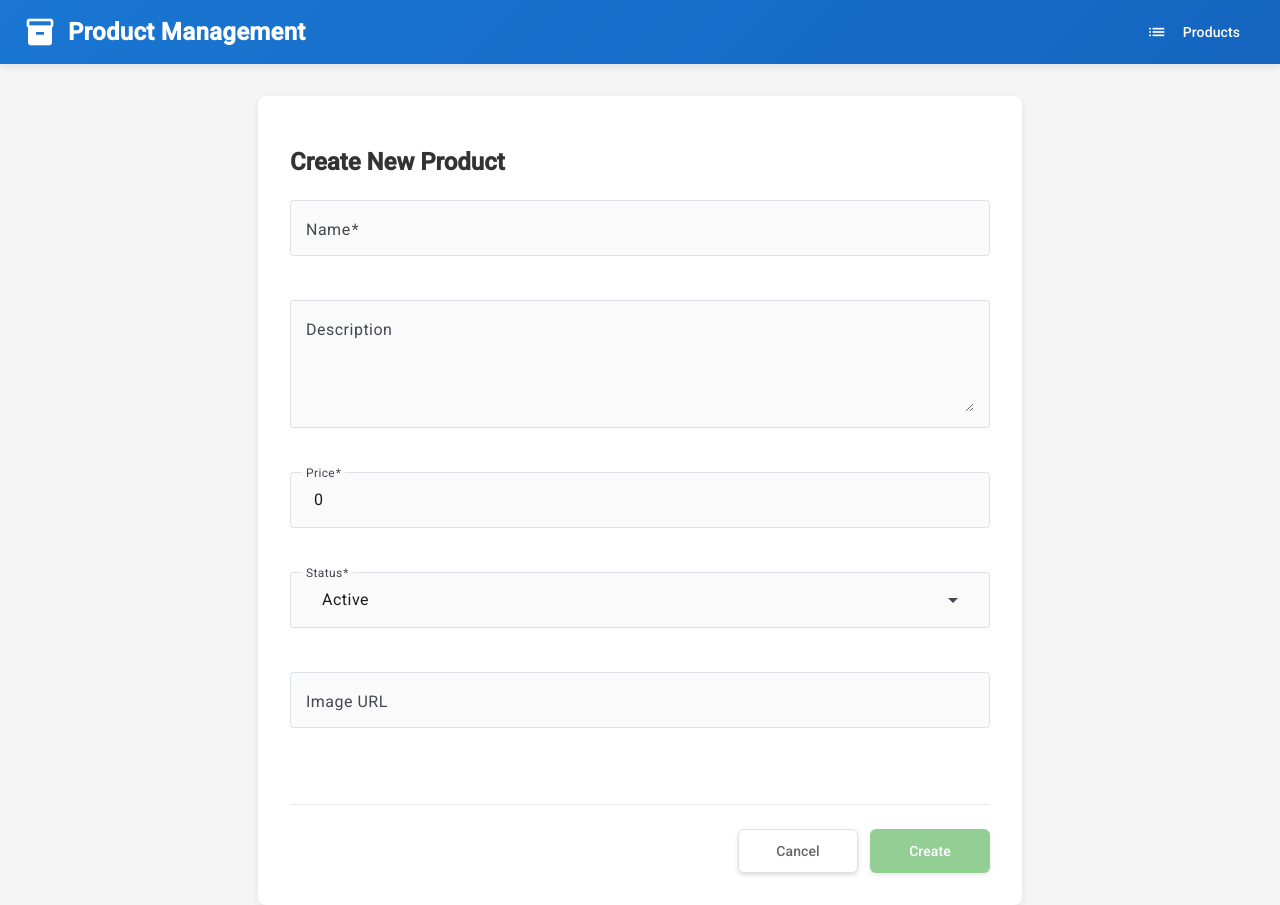
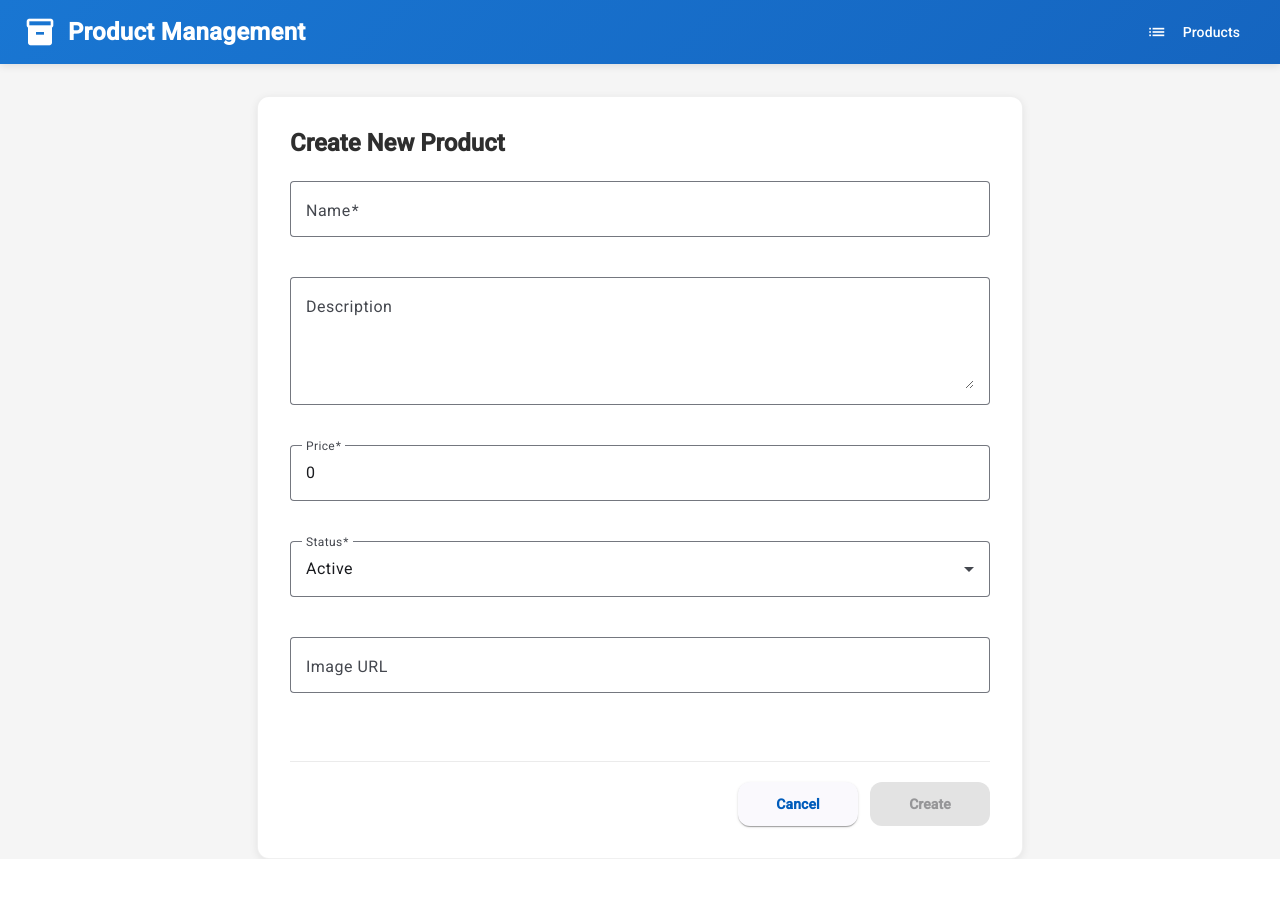
Before and after one commit to orzbirou/products-management-dashboard, an Angular app in the folder client/: page /products/new in a window 1280 px wide. After the commit the page ends 859 px from the top, so only its background shows below. Built offline with nearby package versions, Linux system fonts and the light colour scheme.

Commit message:
Update product upsert form styles

```diff
--- a/client/src/app/features/products/ui/product-upsert-form/product-upsert-form.component.scss
+++ b/client/src/app/features/products/ui/product-upsert-form/product-upsert-form.component.scss
@@ -2,26 +2,26 @@
   max-width: 700px;
   margin: 0 auto;
   padding: 32px;
-  background: white;
-  border-radius: 8px;
+  background: #fff;
+  border-radius: 12px;
+  border: 1px solid rgba(0, 0, 0, 0.06);
   box-shadow: 0 2px 8px rgba(0, 0, 0, 0.08);
 
   h2 {
-    margin-bottom: 24px;
-    color: #333;
+    margin: 0 0 24px;
+    color: rgba(0, 0, 0, 0.82);
     font-size: 1.5rem;
-    font-weight: 600;
+    font-weight: 700;
   }
 
   .error-message {
-    background: linear-gradient(135deg, #ffebee 0%, #ffcdd2 100%);
+    background: rgba(198, 40, 40, 0.08);
     color: #c62828;
     padding: 14px 18px;
-    border-radius: 6px;
+    border-radius: 10px;
     margin-bottom: 24px;
-    border-left: 4px solid #c62828;
-    box-shadow: 0 2px 4px rgba(198, 40, 40, 0.1);
-    font-weight: 500;
+    border: 1px solid rgba(198, 40, 40, 0.18);
+    font-weight: 600;
   }
 
   form {
@@ -31,171 +31,25 @@
 
     mat-form-field {
       width: 100%;
-
-      &.mat-form-field-invalid {
-        ::ng-deep {
-          .mdc-text-field--outlined {
-            .mdc-notched-outline {
-              .mdc-notched-outline__leading,
-              .mdc-notched-outline__notch,
-              .mdc-notched-outline__trailing {
-                border-color: #f44336 !important;
-                border-width: 2px !important;
-              }
-            }
-          }
-
-          .mat-mdc-floating-label {
-            color: #f44336 !important;
-          }
-        }
-      }
-
-      ::ng-deep {
-        .mat-mdc-form-field-subscript-wrapper {
-          margin-top: 4px;
-        }
-
-        .mat-mdc-text-field-wrapper {
-          background-color: #fafafa;
-          border-radius: 4px;
-        }
-
-        .mat-mdc-form-field-infix {
-          max-width: 100%;
-          overflow: hidden;
-        }
-
-        .mdc-text-field__input {
-          overflow: hidden;
-          text-overflow: ellipsis;
-          white-space: nowrap;
-          max-width: 100%;
-        }
-
-        .mdc-text-field--outlined {
-          .mdc-notched-outline {
-            .mdc-notched-outline__leading,
-            .mdc-notched-outline__notch,
-            .mdc-notched-outline__trailing {
-              border-color: #dee2e6;
-            }
-          }
-
-          &:hover .mdc-notched-outline {
-            .mdc-notched-outline__leading,
-            .mdc-notched-outline__notch,
-            .mdc-notched-outline__trailing {
-              border-color: #bbb;
-            }
-          }
-
-          &.mdc-text-field--focused .mdc-notched-outline {
-            .mdc-notched-outline__leading,
-            .mdc-notched-outline__notch,
-            .mdc-notched-outline__trailing {
-              border-color: #1976d2;
-            }
-          }
-        }
-
-        .mat-mdc-form-field-error {
-          font-size: 0.8125rem;
-          margin-top: 4px;
-          color: #f44336 !important;
-          font-weight: 500;
-        }
-
-        input,
-        textarea {
-          padding-left: 8px;
-          padding-right: 8px;
-          overflow: hidden;
-          text-overflow: ellipsis;
-        }
-
-        input[type="text"],
-        input[type="number"] {
-          white-space: nowrap;
-        }
-
-        .mat-mdc-select-value {
-          padding-left: 8px;
-          padding-right: 8px;
-        }
-
-        .mat-mdc-select-trigger {
-          padding-left: 8px;
-          padding-right: 8px;
-        }
-
-        .mat-mdc-select-arrow-wrapper {
-          padding-right: 8px;
-        }
-      }
     }
 
     .form-actions {
       display: flex;
       gap: 12px;
       justify-content: flex-end;
-      margin-top: 32px;
-      padding-top: 24px;
-      border-top: 1px solid #e9ecef;
+      margin-top: 28px;
+      padding-top: 20px;
+      border-top: 1px solid rgba(0, 0, 0, 0.08);
 
       button {
         min-width: 120px;
         height: 44px;
-        font-weight: 500;
-        border-radius: 6px;
-        box-shadow: 0 2px 4px rgba(0, 0, 0, 0.15);
-        transition: all 0.2s ease;
-
-        &:hover:not(:disabled) {
-          box-shadow: 0 4px 8px rgba(0, 0, 0, 0.2);
-        }
-
-        &[type="submit"] {
-          background-color: #4caf50;
-          color: white;
-
-          &:hover:not(:disabled) {
-            background-color: #45a049;
-          }
-
-          &:disabled {
-            opacity: 0.6;
-            cursor: not-allowed;
-          }
-        }
-
-        &[type="button"] {
-          background-color: white;
-          color: #666;
-          border: 1px solid #dee2e6;
-
-          &:hover:not(:disabled) {
-            background-color: #f8f9fa;
-            border-color: #bbb;
-          }
-        }
+        font-weight: 600;
+        border-radius: 12px;
       }
     }
   }
 }
-
-::ng-deep {
-  .mat-mdc-select-panel {
-    background-color: white !important;
-    border-radius: 4px;
-    box-shadow: 0 2px 8px rgba(0, 0, 0, 0.15);
-  }
-
-  .mat-mdc-option {
-    font-size: 0.9375rem;
-  }
-}
-
 
 @media (max-width: 768px) {
   .form-container {
```
